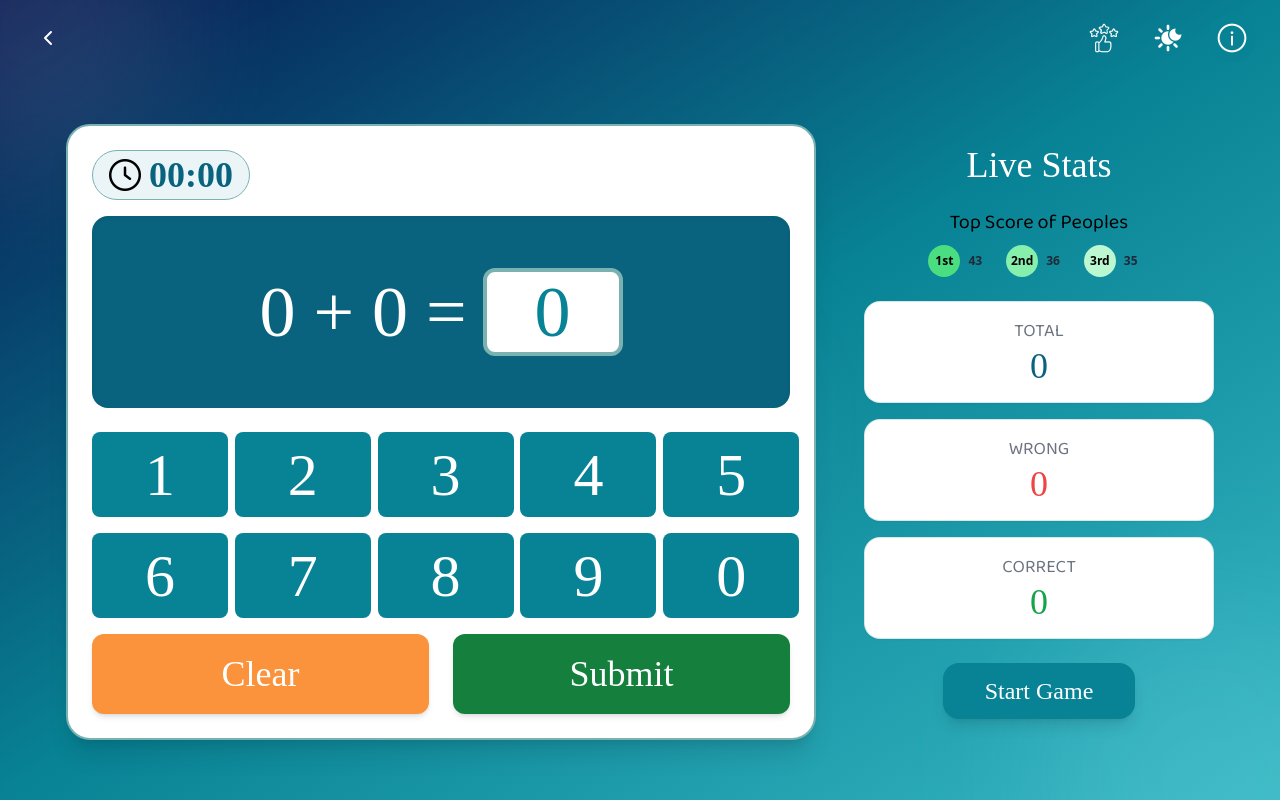
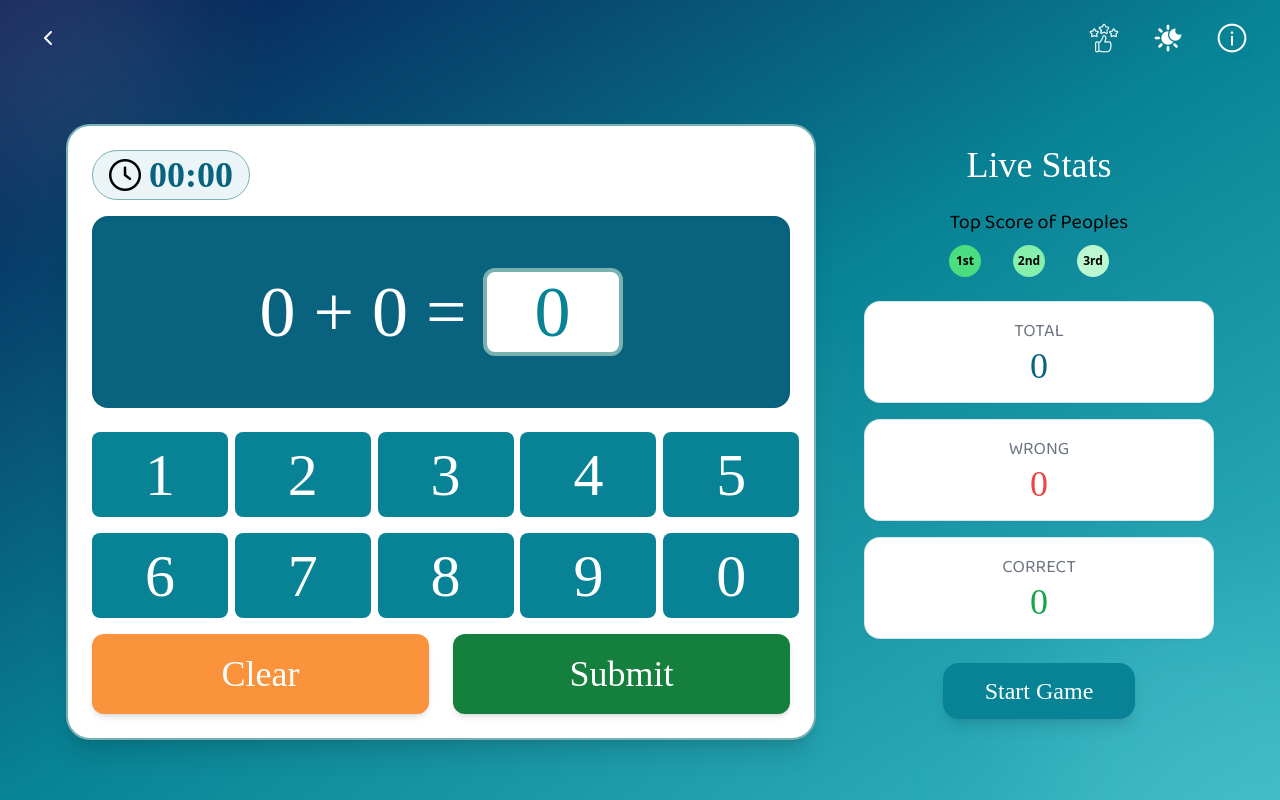
Before and after one commit to Ahshan-Haquc/OneMinuteQuiz_Frontend, a React (Vite) app: page /quickCalculate in a window 1280 px wide. Built offline with nearby package versions, Linux system fonts and the light colour scheme; no server answers; a web font is replaced by a local one.

Commit message:
Integrated highest score get api in quick calculate

```diff
--- a/src/components/quickQuiz/HighestScore.tsx
+++ b/src/components/quickQuiz/HighestScore.tsx
@@ -1,6 +1,21 @@
+import { useGetTopThreeHighestScoresQuery } from "@/redux/api/endpoints/quizApi";
+import { Loader } from "lucide-react";
 
 
-export default function HighestScore() {
+export default function HighestScore({gameName}: {gameName?: string}) {
+    const {data: topThreeHighestScores, isLoading} = useGetTopThreeHighestScoresQuery(gameName);
+    let score:{first: number, second: number, third: number} = {first: 0, second: 0, third: 0};
+
+    if(gameName==="quickCalculate"){
+        score = topThreeHighestScores?.data?.quickCalculateTopThreeScores;
+    }else if(gameName==="guessTheWord"){
+        score = topThreeHighestScores?.data?.guessTheWordTopThreeScores;
+    }else if(gameName==="targetClicker"){
+        score = topThreeHighestScores?.data?.targetClickerTopThreeScores;
+    }else{
+        score = topThreeHighestScores?.data?.memoryFlashTopThreeScores;
+    }
+
     return (
         <div className="w-[350px] hidden md:flex flex-col items-center">
             <div className="baloo-bhai2 dark:text-white text-xs xl:text-xl text-center">
@@ -15,7 +30,13 @@ export default function HighestScore() {
                     >
                         1st
                     </div>
-                    <span className="flex-1 text-gray-800 text-xs dark:text-white font-semibold">43</span>
+                    <span className="flex-1 text-gray-800 dark:text-white font-bold text-lg">
+                        {isLoading ? (
+                            <Loader size={16} className="animate-spin" />
+                        ) : (
+                            score?.first
+                        )}
+                    </span>
                 </div>
 
                 {/* 2nd place */}
@@ -25,7 +46,13 @@ export default function HighestScore() {
                     >
                         2nd
                     </div>
-                    <span className="flex-1 text-gray-800 text-xs dark:text-white font-semibold">36</span>
+                    <span className="flex-1 text-gray-800 dark:text-white font-bold text-lg">
+                        {isLoading ? (
+                            <Loader size={16} className="animate-spin" />
+                        ) : (
+                            score?.second
+                        )}
+                    </span>
                 </div>
 
                 {/* 3rd place */}
@@ -35,7 +62,13 @@ export default function HighestScore() {
                     >
                         3rd
                     </div>
-                    <span className="flex-1 text-gray-800 text-xs dark:text-white font-semibold">35</span>
+                    <span className="flex-1 text-gray-800 dark:text-white font-bold text-lg">
+                        {isLoading ? (
+                            <Loader size={16} className="animate-spin" />
+                        ) : (
+                            score?.third
+                        )}
+                    </span>
                 </div>
             </div>
         </div>
--- a/src/pages/public/quiz/QuickCalculate.tsx
+++ b/src/pages/public/quiz/QuickCalculate.tsx
@@ -51,6 +51,9 @@ const QuickCalculate = () => {
 
   const startCountDown = () => {
     if (isRunning) return;
+
+
+
     generateNewQuestion();
     setIsRunning(true);
     setTimeCount(60);
@@ -185,7 +188,7 @@ const QuickCalculate = () => {
           </div>
 
           <div className="grid grid-cols-3 md:grid-cols-1 gap-4 w-full">
-            <HighestScore />
+            <HighestScore gameName="quickCalculate"/>
             <StatCard label="Total" value={scoreBoard.totalAttempt} color="text-[#09637E]" />
             <StatCard label="Wrong" value={scoreBoard.wrongAnswer} color="text-red-500" />
             <StatCard label="Correct" value={scoreBoard.correctAnswer} color="text-green-600" />
```
